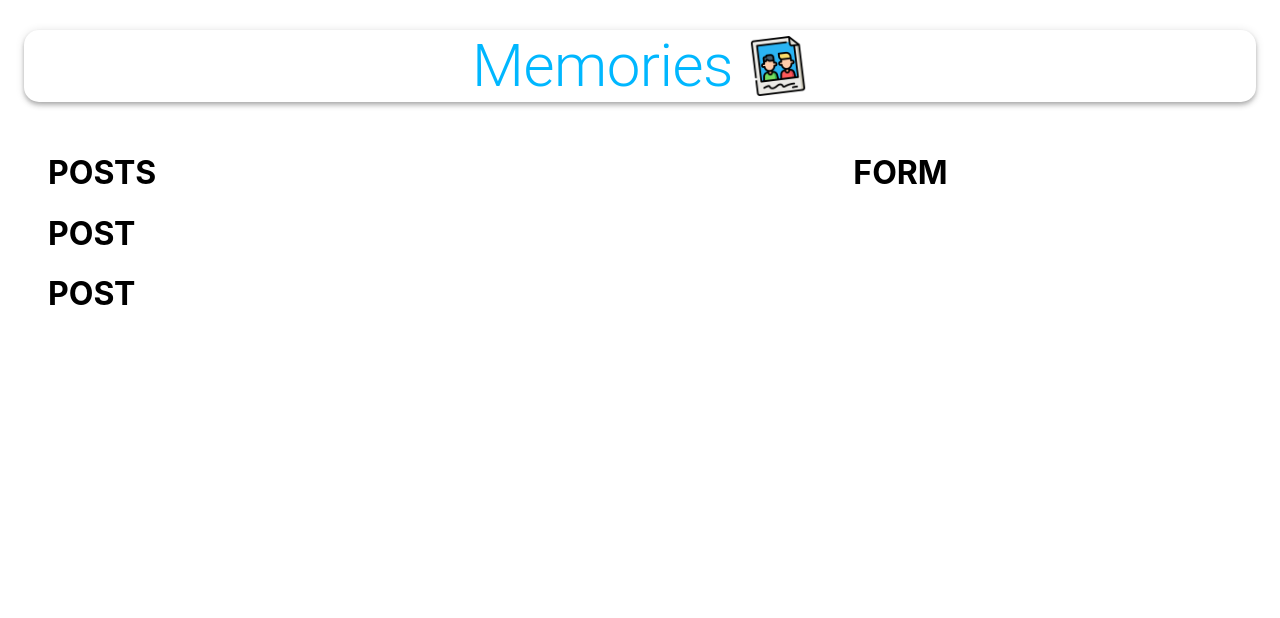
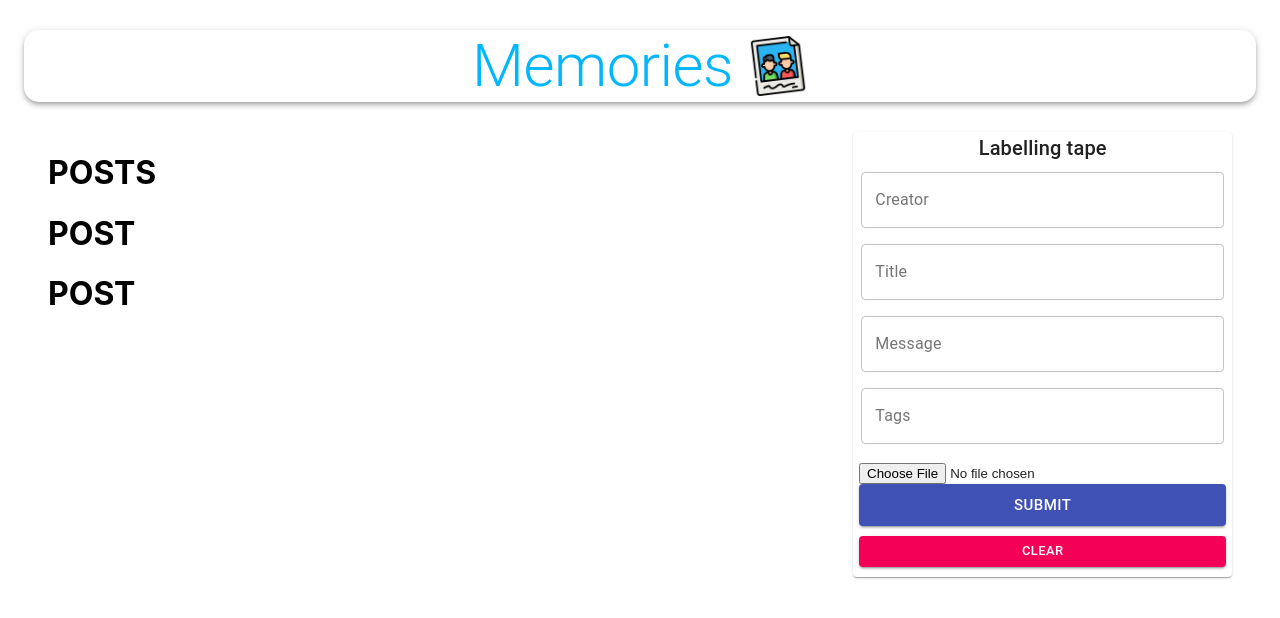
Before and after one commit to jsepulv/capstone-greentape, a React (Create React App) app in the folder client/: page / in a window 1280 px wide. Shown: the top 618 px of the page. Built offline with nearby package versions, Linux system fonts and the light colour scheme; no server answers.

Commit message:
form completed with styling

```diff
--- a/client/package.json
+++ b/client/package.json
@@ -2,6 +2,7 @@
   "name": "joshua-sepulveda-greentape",
   "version": "0.1.0",
   "private": true,
+  "proxy":"http://localhost:5000",
   "dependencies": {
     "@material-ui/core": "^4.11.4",
     "@testing-library/jest-dom": "^5.12.0",
--- a/client/src/components/Form/Form.js
+++ b/client/src/components/Form/Form.js
@@ -1,9 +1,91 @@
-import React from 'react'
+import React, {useState} from 'react'
+import {TextField, Button, Typography, Paper} from '@material-ui/core'
+import FileBase from 'react-file-base64'
 import useStyles from './styles';
 function Form() {
+    const [postData, setPostData]=useState({
+        creator:'',
+        title:'',
+        message:'',
+        tags:'',
+        selectedFile:'',
+    })
     const classes = useStyles();
+
+    const handleSubmit=()=>{
+
+    }
+
+    const clear=()=>{
+
+    }
     return (
-        <h1>FORM</h1>
+        <Paper className={`${classes.root} ${classes.form}`}>
+            <form
+            autoComplete='off'
+            noValidate
+            className={classes.form}
+            onSubmit={handleSubmit}
+            >
+                <Typography variant='h6'>Labelling tape</Typography>
+                <TextField
+                    name='creator'
+                    variant='outlined'
+                    label='Creator'
+                    fullWidth
+                    value={postData.creator}
+                    onChange={(e)=>setPostData({...postData, creator: e.target.value})}
+                    />
+                <TextField
+                    name='title'
+                    variant='outlined'
+                    label='Title'
+                    fullWidth
+                    value={postData.title}
+                    onChange={(e)=>setPostData({...postData, title: e.target.value})}
+                    />
+                <TextField
+                    name='message'
+                    variant='outlined'
+                    label='Message'
+                    fullWidth
+                    value={postData.message}
+                    onChange={(e)=>setPostData({...postData, message: e.target.value})}
+                    />
+                <TextField
+                    name='tags'
+                    variant='outlined'
+                    label='Tags'
+                    fullWidth
+                    value={postData.tags}
+                    onChange={(e)=>setPostData({...postData, tags: e.target.value})}
+                    />
+                <div className={classes.fileInput}>
+                    <FileBase
+                        type='file'
+                        multiple={false}
+                        onDone={({base64})=> setPostData({...postData, selectedFile:base64})}
+                    />
+                    <Button
+                        className={classes.buttonSubmit}
+                        variant='contained'
+                        color = 'primary'
+                        size='large'
+                        type='submit'
+                        fullWidth>
+                            Submit
+                    </Button>
+                    <Button
+                        variant='contained'
+                        color = 'secondary'
+                        size='small'
+                        onClick={clear}
+                        fullWidth>
+                            Clear
+                    </Button>
+                </div>
+            </form>
+        </Paper>
     )
 }
 
--- a/client/src/components/Posts/Posts.js
+++ b/client/src/components/Posts/Posts.js
@@ -1,8 +1,11 @@
 import React from 'react'
+import {useSelector} from 'react-redux';
 import Post from './Post/Post.js'
 import useStyles from './styles';
 function Posts() {
     const classes = useStyles();
+    const posts = useSelector((state)=>state.posts);
+    console.log(posts);
     return (
         <div>
             <h1>POSTS</h1>
--- a/client/src/reducers/posts.js
+++ b/client/src/reducers/posts.js
@@ -1,7 +1,7 @@
 export default (posts = [], action)=>{
     switch (action.type){
         case 'FETCH_ALL':
-            return posts;
+            return action.payload;
         case 'CREATE':
             return posts;
         default:
```
Also changed, not shown: 1 other file (tests, documents, lock files or other folders).
